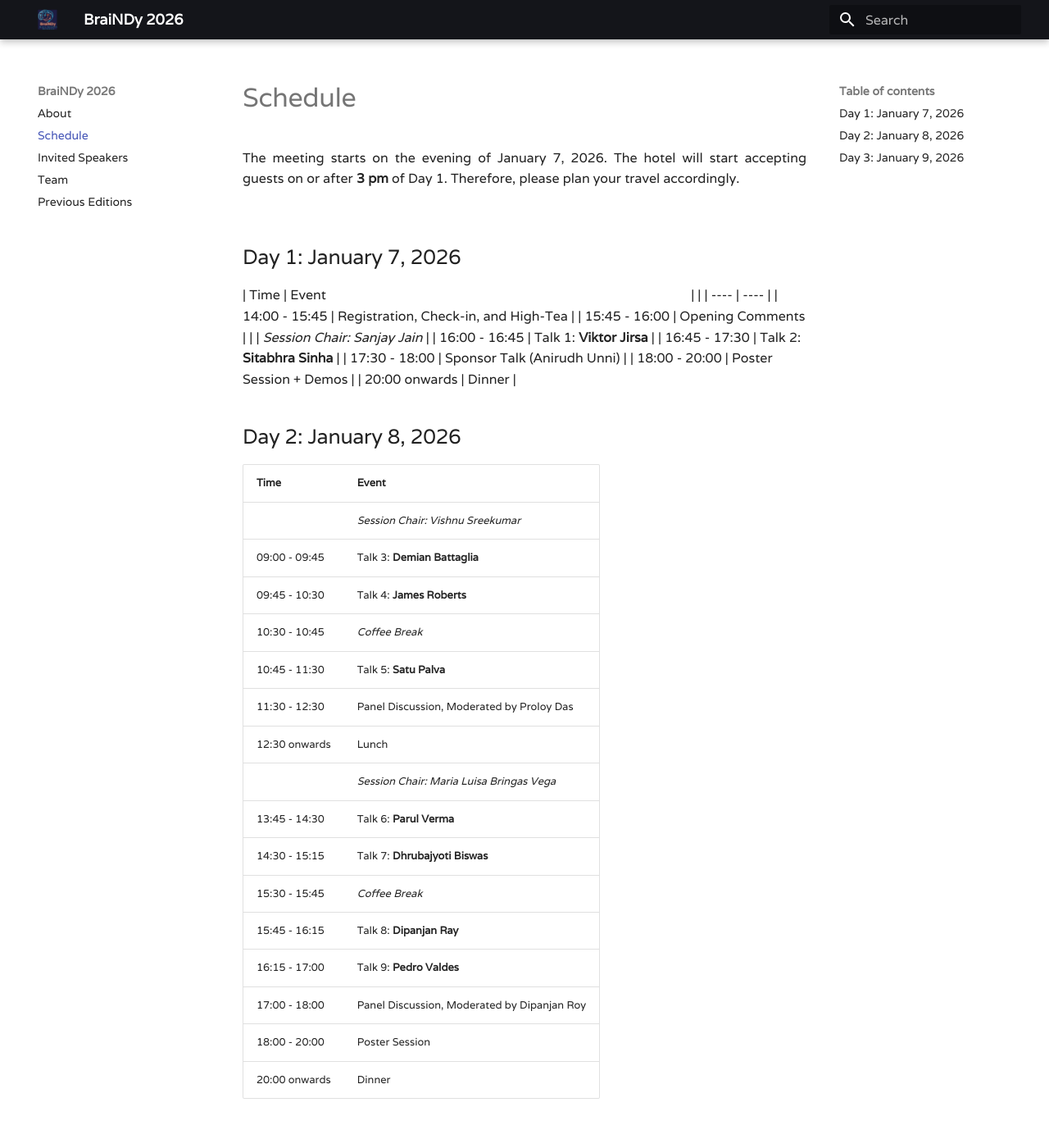
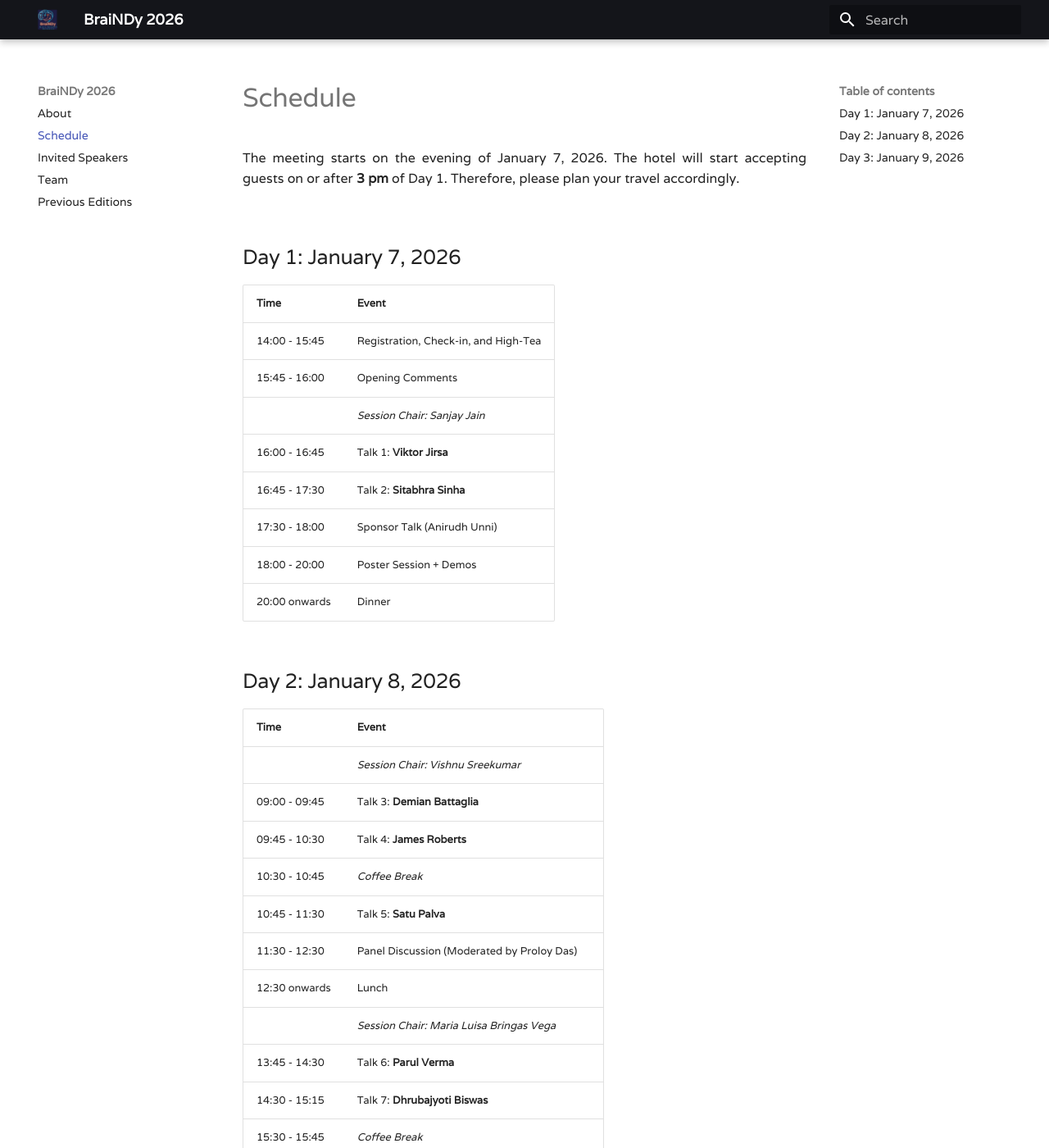
Before and after one commit to BraiNDyMeeting/v2026, an MkDocs documentation site: the page built from docs/schedule.md, in a window 1280 px wide and 1400 px high. Shown: the whole window at 82% size. Built offline with MkDocs 1.6.1 and Material for MkDocs 9.7.7, drawn with Linux system fonts in a browser that asks for light colours; some of the changed text lies outside the part shown.

Commit message:
Some changes to website

```diff
--- a/docs/schedule.md
+++ b/docs/schedule.md
@@ -7,7 +7,7 @@
 
 ## Day 1: January 7, 2026
 
-| Time          | Event<img width="441" height="1"> |                           |
+| Time          | Event                            |
 | ----          | ----                            |
 | 14:00 - 15:45 | Registration, Check-in, and High-Tea        |
 | 15:45 - 16:00 | Opening Comments                |
@@ -27,7 +27,7 @@
 | 09:45 - 10:30 | Talk 4: **James Roberts** |
 | 10:30 - 10:45 | *Coffee Break* |
 | 10:45 - 11:30 | Talk 5: **Satu Palva** |
-| 11:30 - 12:30 | Panel Discussion, Moderated by Proloy Das |
+| 11:30 - 12:30 | Panel Discussion (Moderated by Proloy Das) |
 | 12:30 onwards | Lunch |
 |              | *Session Chair: Maria Luisa Bringas Vega* |
 | 13:45 - 14:30 | Talk 6: **Parul Verma** |
@@ -35,7 +35,7 @@
 | 15:30 - 15:45 | *Coffee Break* |
 | 15:45 - 16:15 | Talk 8: **Dipanjan Ray** |
 | 16:15 - 17:00 | Talk 9: **Pedro Valdes** |
-| 17:00 - 18:00 | Panel Discussion, Moderated by Dipanjan Roy |
+| 17:00 - 18:00 | Panel Discussion (Moderated by Dipanjan Roy) |
 | 18:00 - 20:00 | Poster Session |
 | 20:00 onwards | Dinner |
 
@@ -47,4 +47,4 @@
 |                | *Session Chair: Beena Koshy*  |
 | 10:00 - 10:45  | Talk 10: **Luiz Pessoa**                    |
 | 10:45 - 11:30  | Talk 11: **Nandini C Singh**                |
-| 11:30 - 12:30  | Panel Discussion, Moderated by Srikanth Padmala |
+| 11:30 - 12:30  | Panel Discussion (Moderated by Srikanth Padmala) |
```
Also changed, not shown: site/schedule/index.html, site/search/search_index.json.
